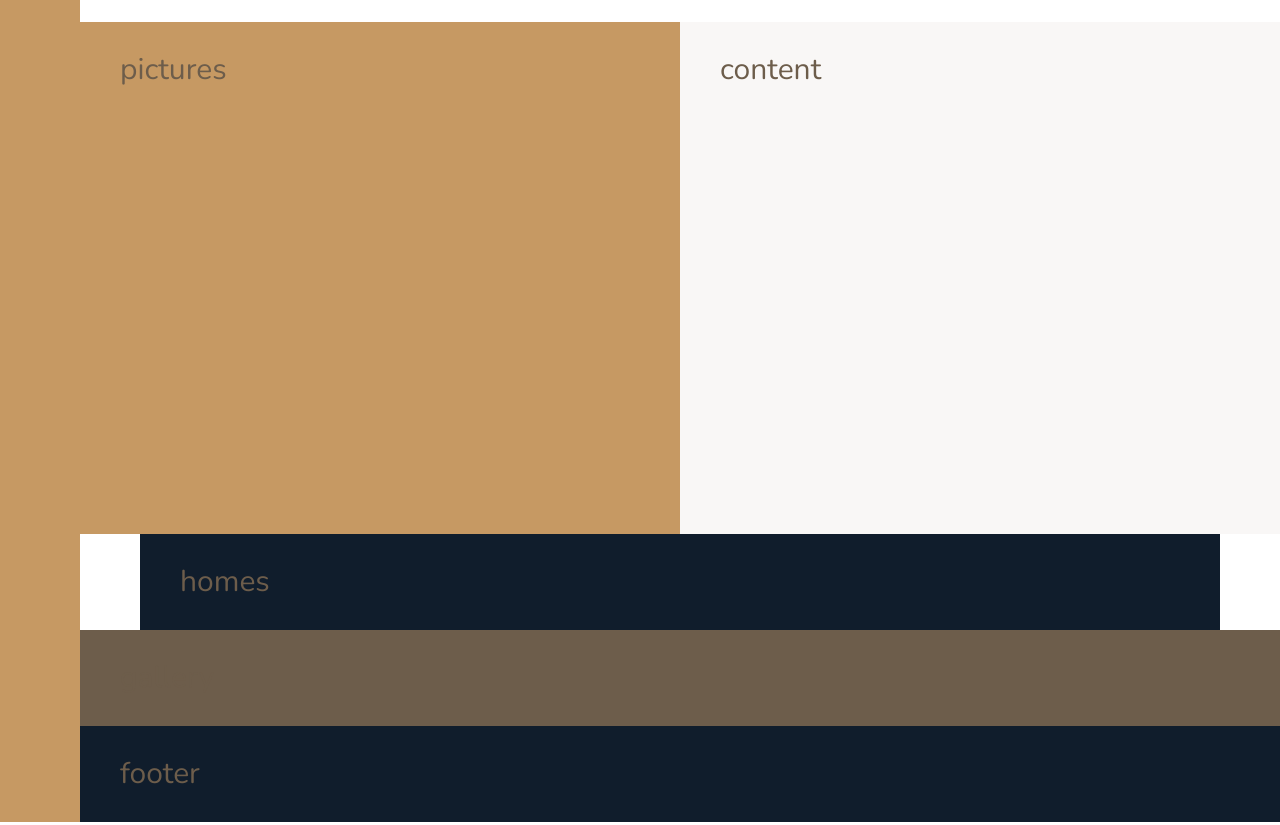
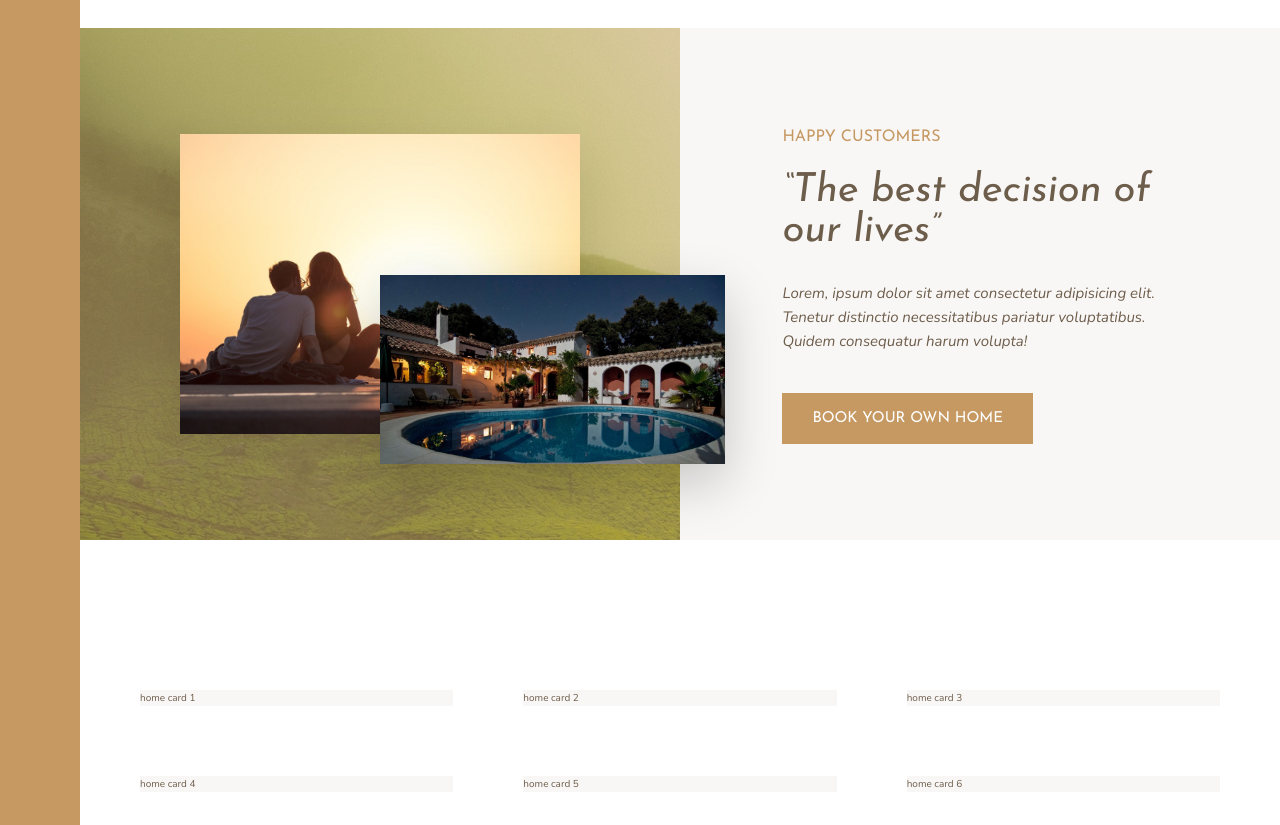
Before and after one commit to mokshjaswal101/nexter, a website: page index.html in a window 1280 px wide. Shown: the part 1280-2105 px from the top of the page. Drawn offline with nearby package versions, Linux system fonts and the light colour scheme.

Commit message:
story section complete

```diff
--- a/index.html
+++ b/index.html
@@ -54,7 +54,8 @@
                 <use xlink:href="img/sprite.svg#icon-key"></use>
             </svg>
             <h4 class="heading-4 heading-4--dark">New home in one week</h4>
-            <p class="feature__text">Vero ipsum sapiente molestias accusamus rerum. Lorem, ipsum dolor sit amet consectetur adipisicing
+            <p class="feature__text">Vero ipsum sapiente molestias accusamus rerum. Lorem, ipsum dolor sit amet
+                consectetur adipisicing
                 elit.</p>
         </div>
         <div class="feature">
@@ -62,7 +63,8 @@
                 <use xlink:href="img/sprite.svg#icon-presentation"></use>
             </svg>
             <h4 class="heading-4 heading-4--dark">Top 1% realtors</h4>
-            <p class="feature__text">Quidem consequatur harum, voluptatum mollitia quae. Tenetur distinctio necessitatibus pariatur
+            <p class="feature__text">Quidem consequatur harum, voluptatum mollitia quae. Tenetur distinctio
+                necessitatibus pariatur
                 voluptatibus.</p>
         </div>
         <div class="feature">
@@ -74,14 +76,24 @@
         </div>
     </section>
     <div class="story__pictures">
-        pictures
+        <img src="img/story-1.jpeg" alt="p" class="story__img--1">
+        <img src="img/story-2.jpeg" alt="p" class="story__img--2">
     </div>
 
     <div class="story__content">
-        content
+        <h3 class="heading-3 mb-sm">Happy Customers</h3>
+        <h2 class="heading-2 heading-2--dark mb-md">&ldquo;The best decision of our lives&rdquo;</h2>
+        <p class="story__text">Lorem, ipsum dolor sit amet consectetur adipisicing elit. Tenetur distinctio
+            necessitatibus pariatur voluptatibus. Quidem consequatur harum volupta!</p>
+        <button class="btn">Book your own home</button>
     </div>
     <div class="homes">
-        homes
+        <div class="home">home card 1</div>
+        <div class="home">home card 2</div>
+        <div class="home">home card 3</div>
+        <div class="home">home card 4</div>
+        <div class="home">home card 5</div>
+        <div class="home">home card 6</div>
     </div>
     <div class="gallery">
         gallery
--- a/sass/_base.scss
+++ b/sass/_base.scss
@@ -32,7 +32,7 @@
     font-family: $font-primary;
     color: $color-grey-dark-2;
     font-weight: 300;
-    line-height: 1.6rem;
+    line-height: 1.6;
 }
 
 .container {
@@ -40,9 +40,4 @@
     grid-template-rows: 80vh min-content 40vw repeat(3, min-content);
     grid-template-columns: [sidebar-start] 8rem [sidebar-end full-start] minmax(6rem,1fr) [center-start] repeat(8,[col-start] minmax(min-content, 14rem) [col-end] ) [center-end] minmax(6rem,1fr) [full-end];
 
-
-    & > *{
-        padding: 40px;
-        font-size: 3rem;
-    }
 }
--- a/sass/_homes.scss
+++ b/sass/_homes.scss
@@ -1,5 +1,11 @@
 .homes{
-    background-color: $color-secondary;
+    grid-column: center-start / center-end;
 
-    grid-column: center-start / center-end;
+    margin: 15rem 0;
+    display: grid;
+    grid-template-columns: repeat(auto-fit,minmax(25rem,1fr));
+    grid-gap: 7rem;
 }
+.home{
+    background-color: $color-grey-light-1;
+}
--- a/sass/_story.scss
+++ b/sass/_story.scss
@@ -4,11 +4,45 @@
         background-color: $color-primary;
 
         grid-column: full-start / col-end 4;
+        display: grid;
+        grid-template-rows: repeat(6,1fr);
+        grid-template-columns: repeat(6,1fr);
+        align-items: center;
+        background-image:linear-gradient(rgba($color-primary,.5),rgba($color-primary,.5)), url(../img/back.jpg);
+
+    }
+
+    &__img--1{
+        width: 100%;
+        grid-row: 2 / 6;
+        grid-column: 2 / 6;
+        box-shadow: 0 2rem 5rem rgba(#000, .1);
+    }
+    &__img--2{
+        width: 100%;
+        grid-row: 4 / 6;
+        grid-column: 4 / 7;
+        width: 115%;
+        z-index: 20;
+        box-shadow: 0 2rem 5rem rgba(#000, .2);
     }
 
     &__content{
         background-color: $color-grey-light-1;
 
         grid-column: col-start 5 / full-end;
+
+        padding: 6rem 8vw;
+
+        display: flex;
+        flex-direction: column;
+        justify-content: center;
+        align-items: flex-start;
+    }
+
+    &__text{
+        font-size: 1.5rem;
+        font-style: italic;
+        margin-bottom: 4rem;
     }
 }
--- a/sass/_typography.scss
+++ b/sass/_typography.scss
@@ -9,10 +9,25 @@
 
 .heading-2{
     @extend %heading;
+
+    font-size: 4rem;
+    font-style: italic;
+    line-height: 1;
+
+    &--light{
+        color: $color-grey-light-1;
+    }--dark{
+        color: $color-grey-dark-1;
+    }
+
 }
 
 .heading-3{
     @extend %heading;
+
+    font-size: 1.6rem;
+    color: $color-primary;
+    text-transform: uppercase;
 }
 
 .heading-4{
@@ -21,8 +36,24 @@
 
     &--light{
         color: $color-grey-light-1;
-    }
-    &--light{
+    }--dark{
         color: $color-grey-dark-1;
     }
 }
+
+.btn{
+    background-color: $color-primary;
+    color: #fff;
+    border: none;
+    border-radius: none;
+    font-family: $font-display;
+    text-transform: uppercase;
+    padding: 1.8rem 3rem;
+    font-size: 1.5rem;
+    cursor: pointer;
+}
+
+.mb-sm {margin-bottom:2rem;}
+.mb-md {margin-bottom: 3rem;}
+.mb-lg {margin-bottom: 4rem;}
+.mb-hg {margin-bottom: 8rem;}
```
Also changed, not shown: css/style.css.
